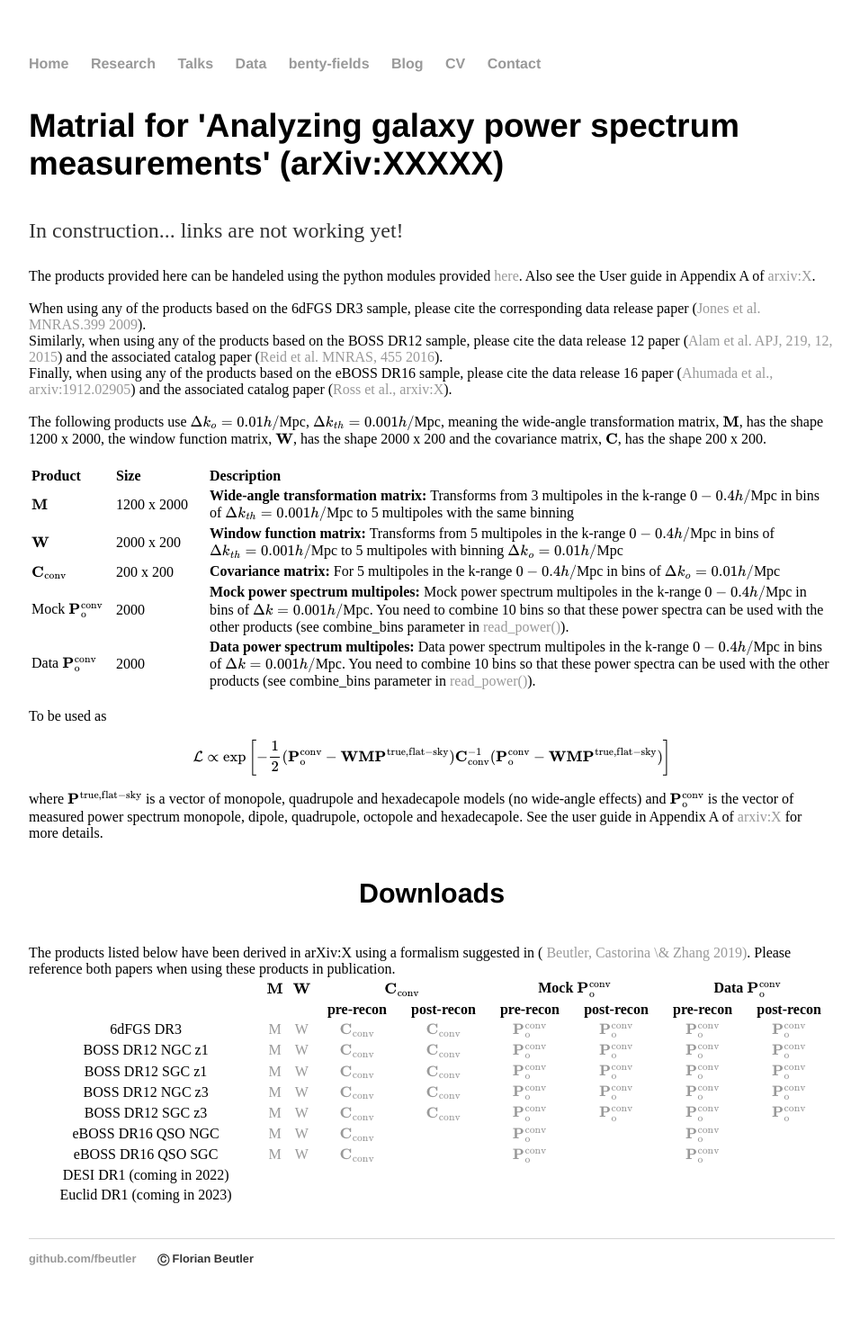
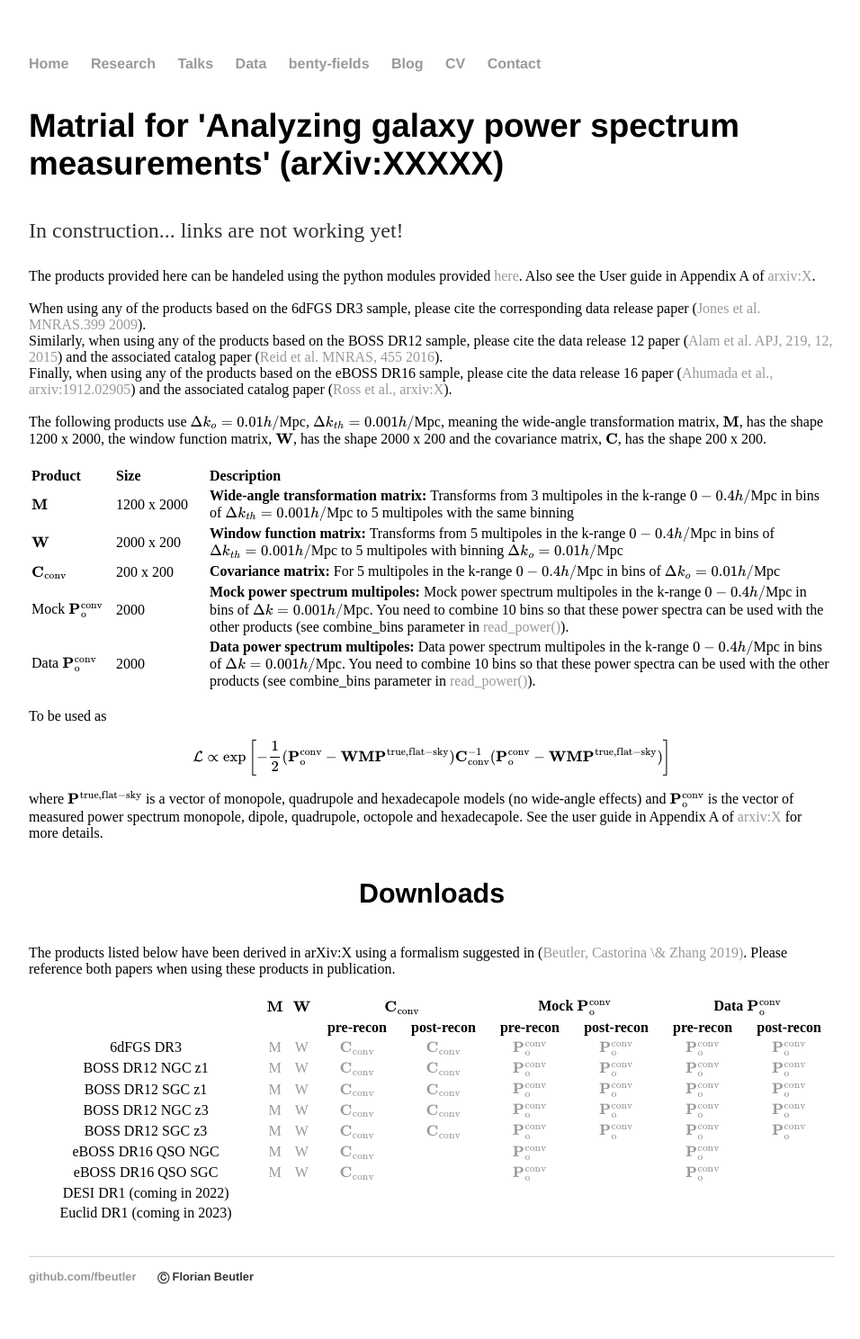
Before and after one commit to fbeutler/fbeutler.github.io, a Jekyll site: the page built from hub/deconv_paper.html, in a window 1280 px wide. Shown: the whole page at 90% size, without its empty margins (160-1116 px from the left). Built offline with Jekyll 4.4.1, drawn with Linux system fonts in a browser that asks for light colours.

Commit message:
Update deconv_paper.html

```diff
--- a/hub/deconv_paper.html
+++ b/hub/deconv_paper.html
@@ -82,10 +82,9 @@ Finally, when using any of the products based on the eBOSS DR16 sample, please c
 
 	<h4 style="text-align:center">Downloads</h4>
 
-	The products listed below have been derived in arXiv:X using a formalism suggested in (<a href="https://arxiv.org/abs/1810.05051" target="_blank">
-	Beutler, Castorina \& Zhang 2019)</a>. Please reference both papers when using these products in publication.
+	The products listed below have been derived in arXiv:X using a formalism suggested in (<a href="https://arxiv.org/abs/1810.05051" target="_blank">Beutler, Castorina \& Zhang 2019)</a>. Please reference both papers when using these products in publication.
 
-<table style="width:100%;padding-top:0px">
+<table style="width:100%;padding-top:20px">
   <tr style="text-align: center">
     <th></th>
     <th>\(\mathbf{M}\)</th>
```
